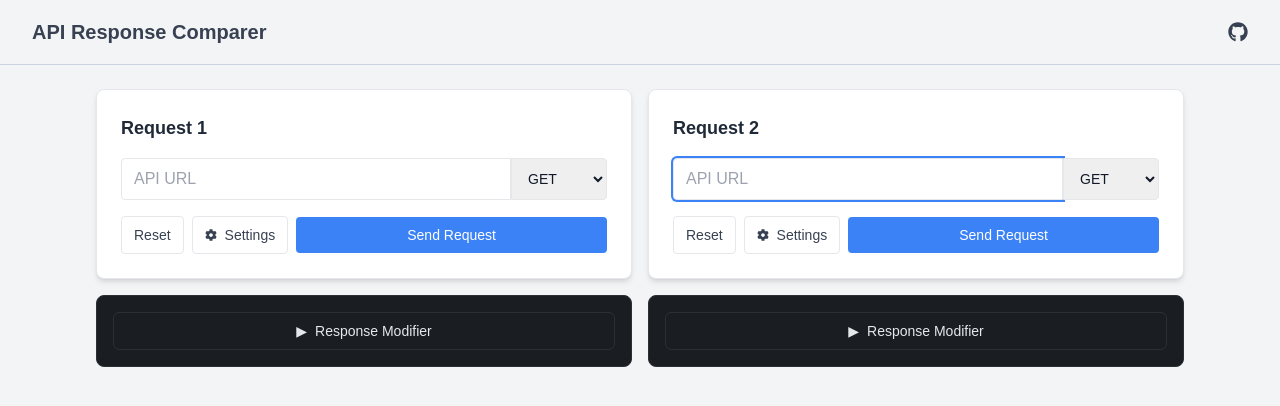
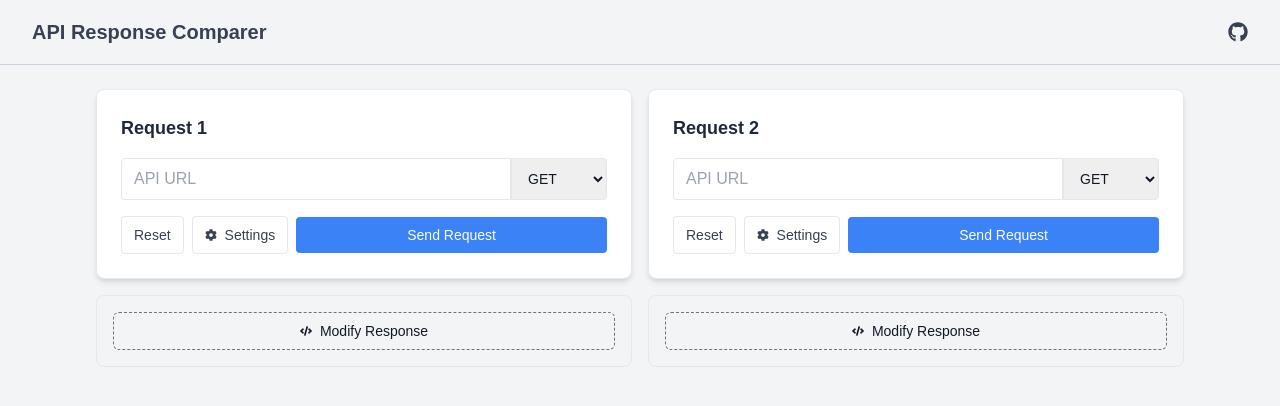
Before and after one commit to qaribhaider/visual-api-response-comparer, a Next.js app in the folder frontend/: page / in a window 1280 px wide. Shown: the top 406 px of the page. Built offline with nearby package versions, Linux system fonts and the light colour scheme.

Commit message:
Updating color scheme

```diff
--- a/frontend/app/components/RequestForm.tsx
+++ b/frontend/app/components/RequestForm.tsx
@@ -3,7 +3,7 @@
 import { useState, useCallback, useEffect } from 'react';
 import CodeEditor from './Editor';
 import { ErrorBoundary } from './ErrorBoundary';
-import { FaTimes, FaCog } from 'react-icons/fa';
+import { FaTimes, FaCog, FaCode, FaChevronDown } from 'react-icons/fa';
 
 interface RequestFormProps {
   title: string;
@@ -329,7 +329,7 @@ return response;`;
                   }
                 }}
                 placeholder="API URL"
-                className={`w-full rounded-l border py-2 px-3 focus:outline-none focus:ring-2 ${
+                className={`w-full rounded-l border py-2 px-3 focus:outline-none ${
                   errors.url ? 'border-red-500 focus:ring-red-500' : 'focus:ring-dark-primary'
                 }`}
                 required
@@ -471,23 +471,24 @@ return response;`;
         </form>
       </div>
 
-      <div className="p-4 mt-4 border rounded-lg bg-dark-100 border-dark-border">
+      <div className="p-4 mt-4 border rounded-lg">
         <div>
           <button
             onClick={() => setIsModifierOpen(!isModifierOpen)}
-            className="w-full text-sm text-dark-text-primary hover:text-dark-text-secondary py-2 flex items-center justify-center gap-2 rounded-md border border-dark-border hover:bg-dark-200 transition-colors"
+            className="w-full text-sm py-2 flex items-center justify-center gap-2 rounded-md border border-gray-500 border-dashed hover:bg-gray-200 transition-colors"
           >
-            <span>{isModifierOpen ? '▼' : '▶'}</span>
-            Response Modifier
+            {isModifierOpen ? (
+              <FaChevronDown className="h-3 w-3" />
+            ) : (
+              <FaCode className="h-3 w-3" />
+            )}
+            Modify Response
           </button>
 
           {isModifierOpen && (
             <div className="mt-4 space-y-2">
-              <label className="block text-sm font-medium text-dark-text-secondary">
-                Modify Response
-              </label>
               <CodeEditor
-                height="187.5px"
+                height="250px"
                 defaultLanguage="javascript"
                 defaultValue={defaultModifierCode}
                 onChange={(value) => {
@@ -498,7 +499,7 @@ return response;`;
               <button
                 type="button"
                 onClick={() => onModifierChange(modifier)}
-                className="w-full p-2 bg-dark-200 text-dark-text-secondary rounded hover:bg-dark-300 transition-colors mt-2"
+                className="w-full px-3 py-2 border border-gray-600 text-gray-700 rounded hover:bg-gray-200 transition-colors text-sm"
               >
                 Apply Modifier
               </button>
```
